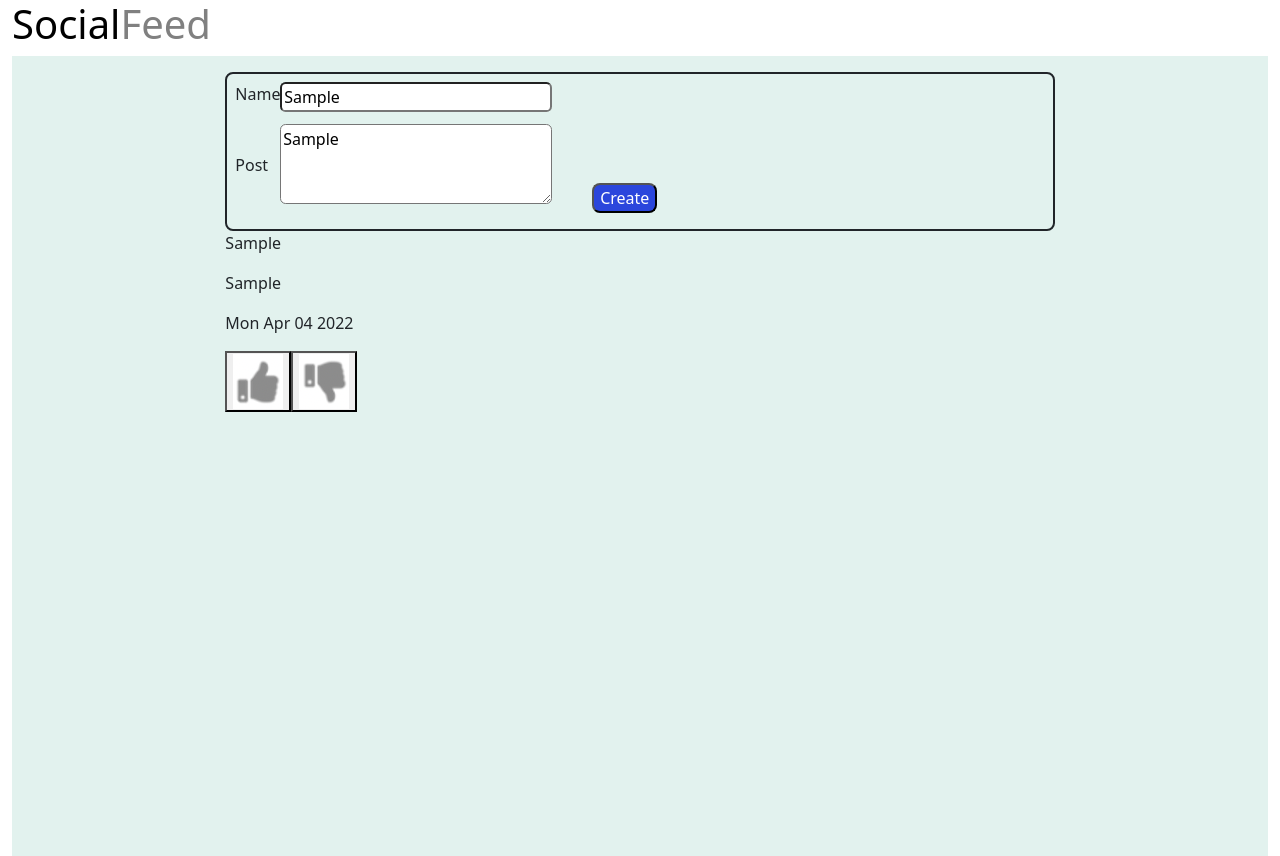
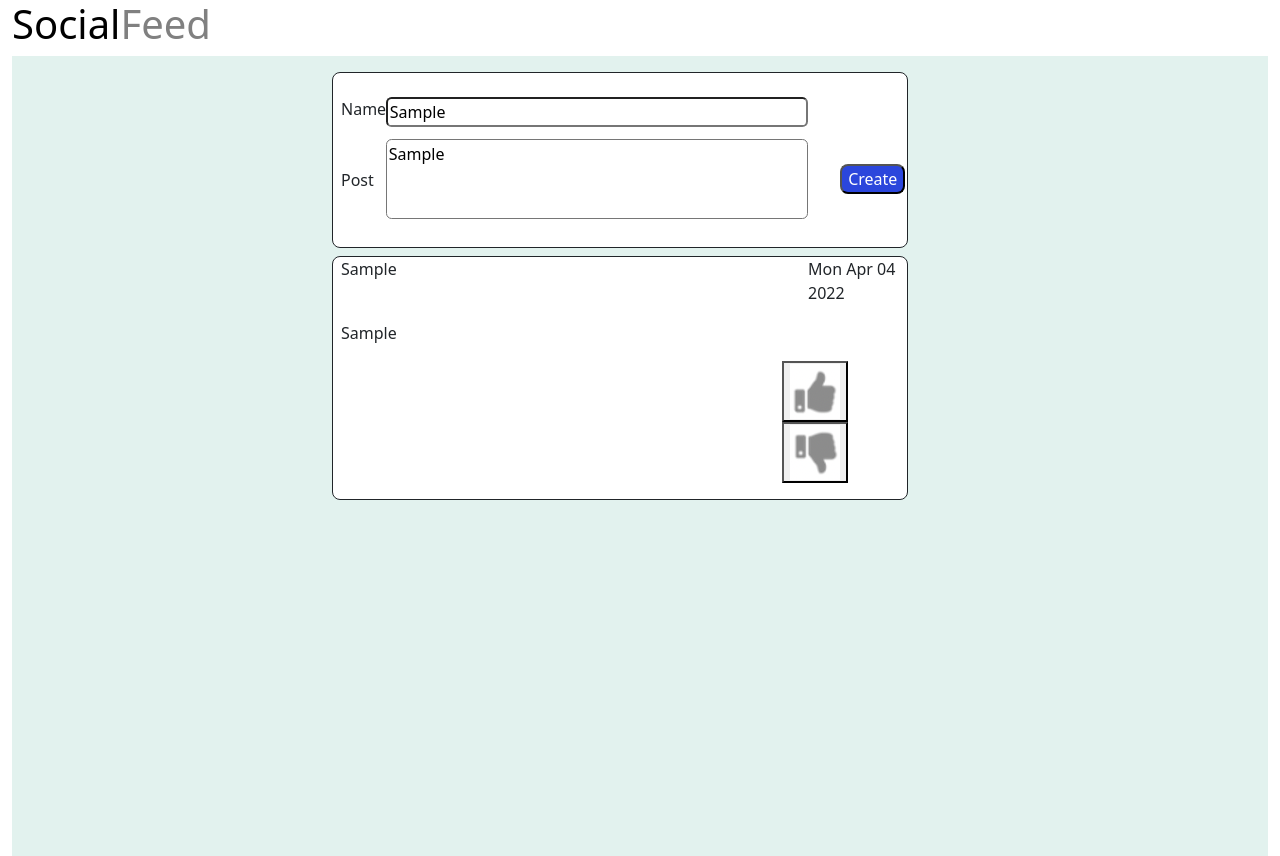
Before and after one commit to rexsheikh/social_feed, a React (Create React App) app: page / in a window 1280 px wide. Both pictures are taken after typing "Sample", "Sample" into the empty fields and a click on the button "Create". Built offline with nearby package versions, Linux system fonts and the light colour scheme.

Commit message:
finished styling for the display posts section.

```diff
--- a/src/App.jsx
+++ b/src/App.jsx
@@ -22,7 +22,7 @@ function App() {
       <div className='content-container'>
         <div className='row'>
           <div className='col'></div>
-          <div className='col-8'>
+          <div className='col-6'>
             <div className='create-post-container' >
               <CreatePost addNewPost = {addNewPost}/>
             </div>
--- a/src/components/App.css
+++ b/src/components/App.css
@@ -16,13 +16,17 @@
 
 .create-post-container{
   display: block;
-  border: 2px solid;
+  border: 1px solid;
   border-radius: 0.5em;
   margin-top:1rem;
+  width: 45vw;
+  height: 22vh;
+  background-color: white;
 
 }
 .name-container{
     display: block;
+    margin-top:1rem;
 
 }
 .name-label{
@@ -39,41 +43,73 @@
 }
 .name-box {
     border-radius:0.35rem;
-    width: 17rem;
+    width: 33vw;
     margin-left: 3.3rem;
     margin-bottom: 0.5rem;
     margin-top: 0.5rem;
 }
 .post-container{
-    display: block;
+    display: flex;
     margin-top: 0.25rem;
 
 }
 .post-box {
     display: inline-block;
     border-radius: 0.35rem;
-    height: 5rem;
-    width: 17rem;
+    height: 10vh;
+    width: 33vw;
     margin-left: 3.3rem;
-    margin-right: 3rem;
+    margin-right: 2rem;
+    resize: none;
+    overflow-y: scroll;
 
 }
 
 .create-button {
-    display: inline-block;
+    align-self: center;
     border-radius: 0.5rem;
     background-color: rgb(43, 70, 220);
     color: rgb(255, 255, 255);
-    margin-left: -0.5rem;
-    margin-bottom: 1rem;
+
+}
+.display-name{
+    display: block;
+    margin-left: 0.5rem;
+
 }
 .display-post{
-    border: bisque
+    display: block;
+    background-color: white;
+    border-radius: 0.5rem;
+    margin-top: 0.5rem;
+    border: 1px solid;
+    width: 45vw;
 }
 
-.img-container{
-    background: #ccc;
+.display-post-text{
+    display: inline-block;
+    margin-left: 0.5rem;
 
+}
+
+.display-date{
+    margin-left: 11rem;
+}
+
+
+.button-display{
+    background: white;
+
+}
+
+.post-separator{
+    background-color: #FFFFFF;
+    height: 0px;
+    width: 44.8vw;
+    border-style: solid;
+    border-bottom: transparent;
+    border-left: transparent;
+    border-right: transparent;
 }
 
 .green-click{
--- a/src/components/DisplayPosts.jsx
+++ b/src/components/DisplayPosts.jsx
@@ -7,9 +7,10 @@ const DisplayPosts = (props) => {
         <div>
             {props.parentPosts.map((post) => {
                 return (
-                    <p>
-                        <Post name = {post.name} post = {post.post} />
-                    </p>
+                    <div>
+                        <p><Post name = {post.name} post = {post.post} /></p>
+                    </div>
+
                 )
             })}
         </div>
--- a/src/components/Post.jsx
+++ b/src/components/Post.jsx
@@ -38,10 +38,23 @@ const Post = (props) => {
 
     return (
         <div>
-            <p> {props.name}</p>
-            <p> {props.post}</p>
-            <p>{display_date}</p>
-            <div className = "image-container">
+            <div className='row'>
+                <div className='col'>
+                 <p className='display-name'> {props.name}</p>
+                </div>
+                <div className='col'>
+                 <p className='display-date'> {display_date} </p>
+                </div>
+            </div>
+            <div className='row'>
+                <div className='col-9'>
+                    <p className='display-post-text'> {props.post} </p>
+                </div>
+
+            </div>
+            <div className='row'>
+                <div className='col-9'> </div>
+                <div className = 'col'>
                     <button className= {greenButtonClass} onClick = {handleGreenClick}>
                         <img src= {thumbs_up} alt= "thumbs_up"/>
                     </button>
@@ -51,6 +64,8 @@ const Post = (props) => {
                 </div>
             </div>
 
+        </div>
+
      );
 }
 
```
Lines whose indentation alone changed are shown as unchanged.
